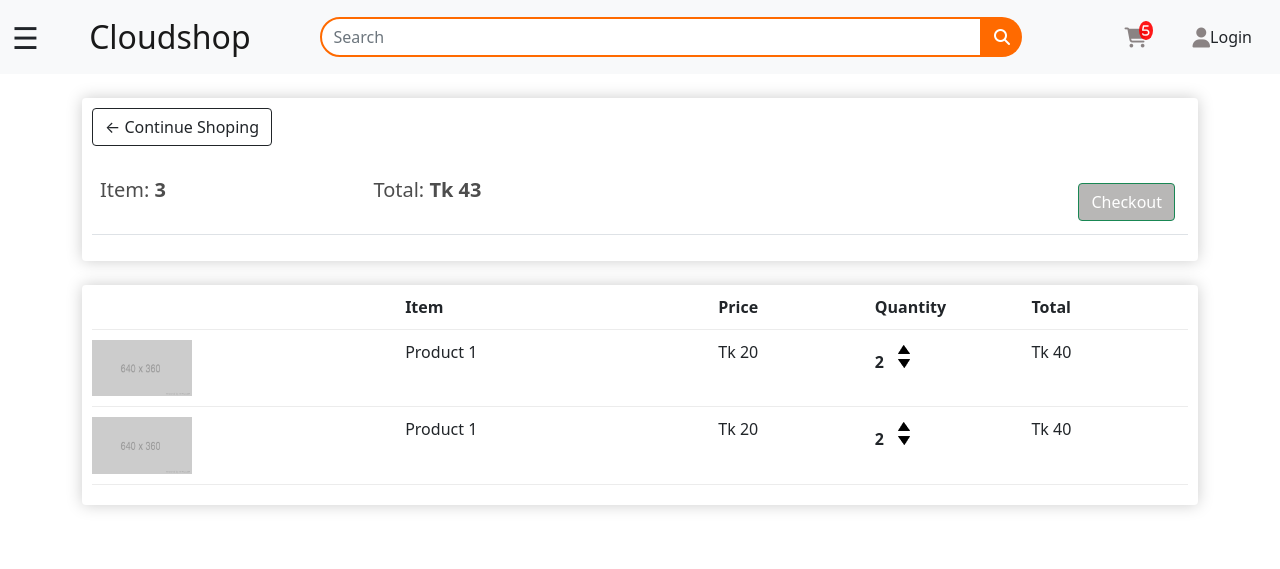
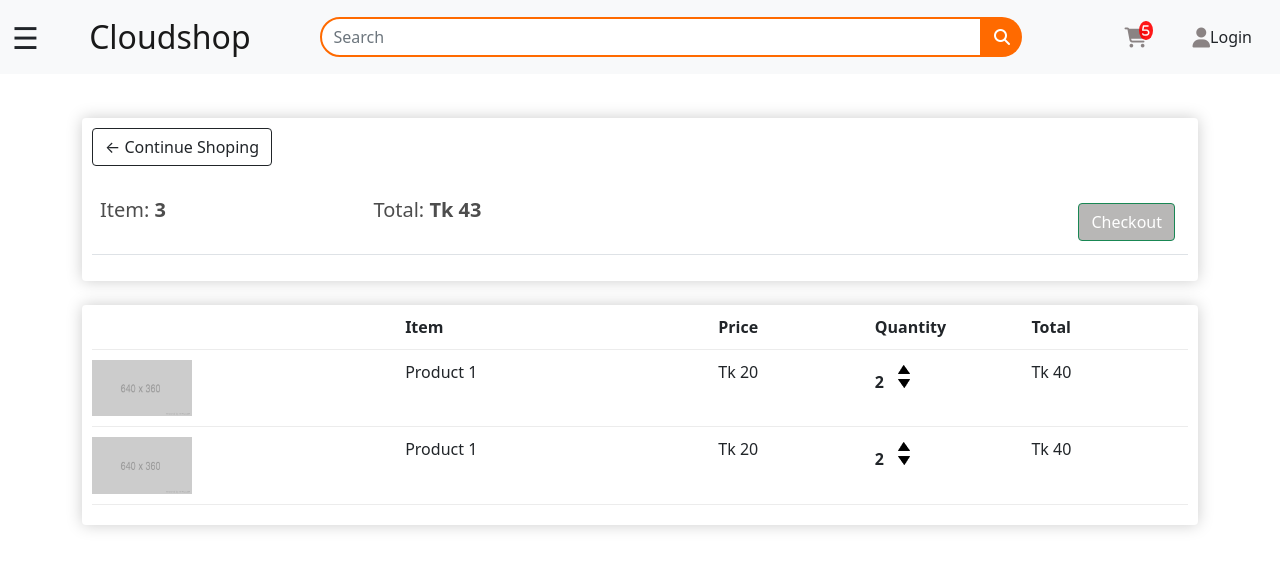
Before and after one commit to fahim1703061/cloudshop, a Django app: page /cart/ in a window 1280 px wide. Shown: the top 569 px of the page. Run offline with Django 3.2, Linux system fonts and the light colour scheme; lists and menus that the app fills with data are empty; some libraries are stand-ins or nearby versions.

Commit message:
col margin added

```diff
--- a/product/static/product/css/cart.css
+++ b/product/static/product/css/cart.css
@@ -46,3 +46,9 @@
     font-weight: 700;
     padding-right: 10px;
 }
+.col-lg-4,
+.col-lg-6,
+.col-lg-8,
+.col-lg-12 {
+    margin-top: 20px;
+}
```
